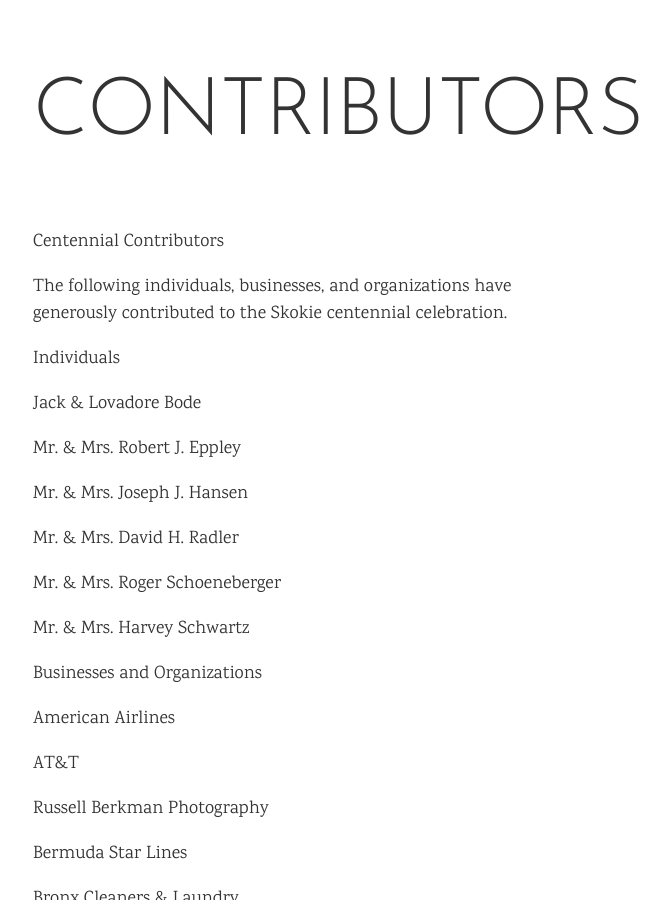
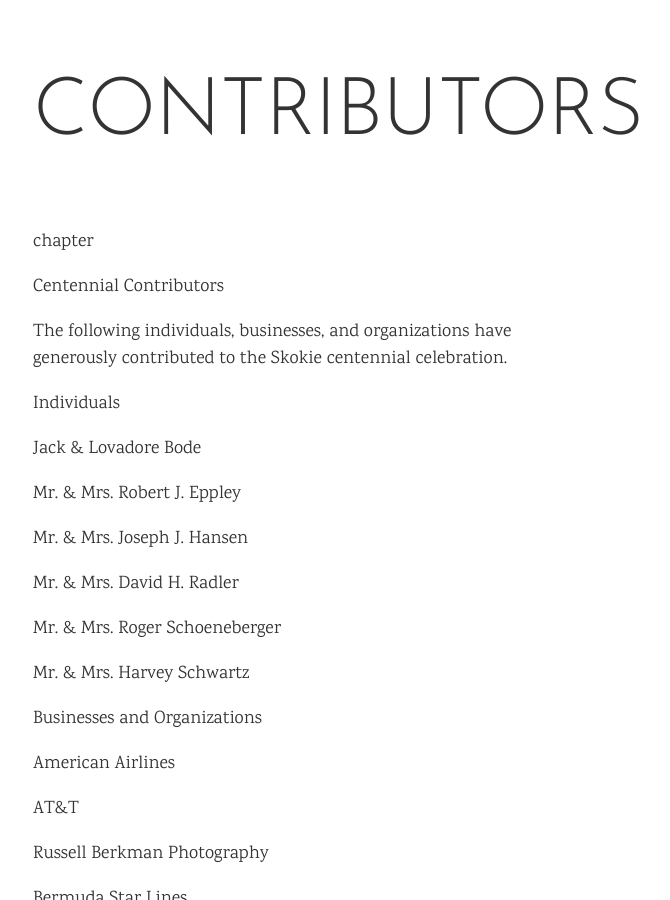
Before and after one commit to skokielibrary/skokiecentennial, a Jekyll site: the page built from _chapters/contributors.markdown, in a window 1280 px wide and 900 px high. Shown: the whole window, without its empty margins (327-997 px from the left). Built offline with Jekyll 4.4.1, drawn with Linux system fonts in a browser that asks for light colours.

Commit message:
Update base.html

```diff
--- a/_layouts/base.html
+++ b/_layouts/base.html
@@ -78,6 +78,7 @@
     {% if page.type == "chapter" %}
       <h1>{{ page.title }}{% if page.subtitle %} <small>{{ page.subtitle }}</small>{% endif %}</h1>
     {% endif %}
+    {{ page.type }}
     {{ content }}
   </article>
 </body>
```
